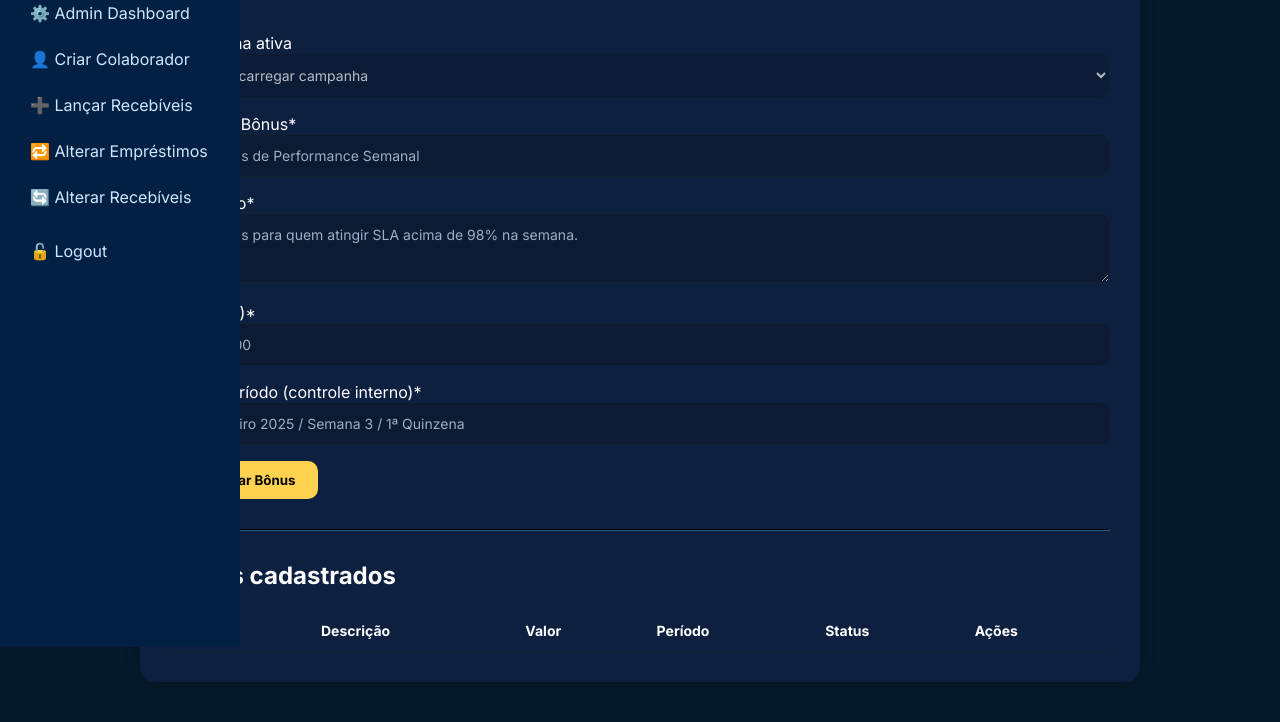
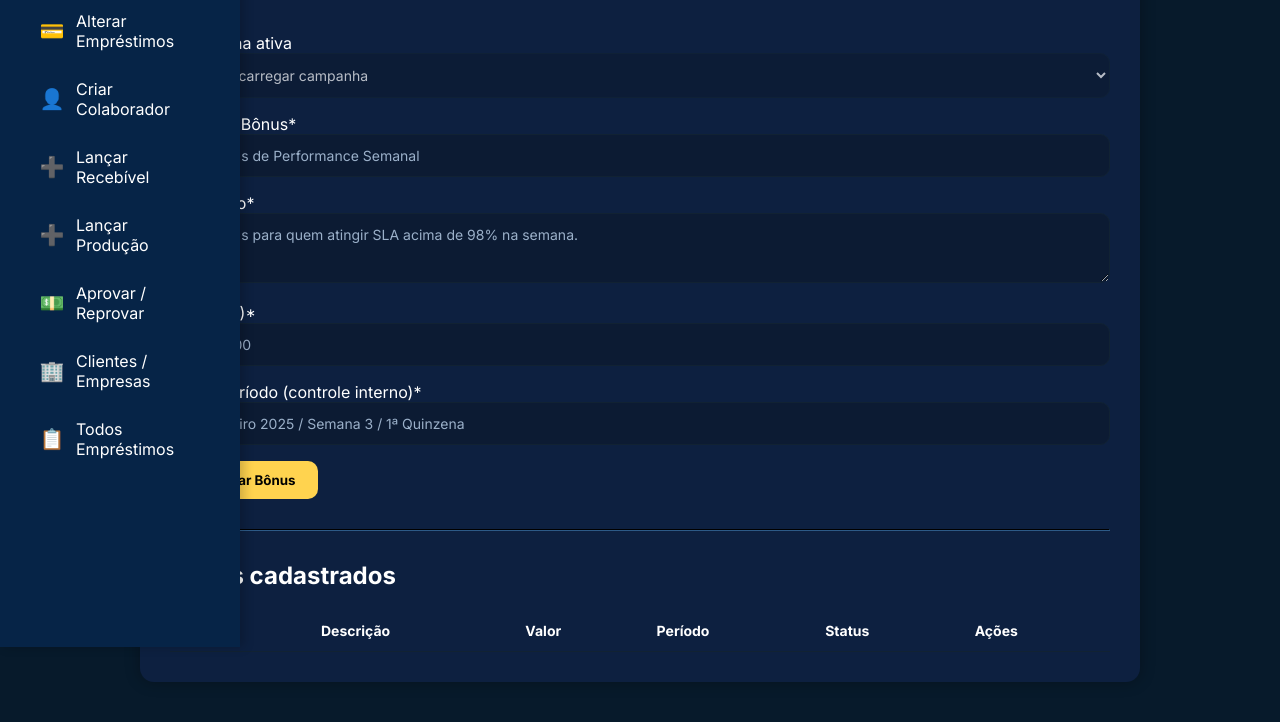
Before and after one commit to gabrielbruno2012-cpu/coelholog-finance-portal, a website: page public/admin/registrar_bonus.html in a window 1280 px wide. Shown: the part 153-875 px from the top of the page. Drawn offline with Linux system fonts and the light colour scheme; no server answers.

Commit message:
Update registrar_bonus.html

```diff
--- a/public/admin/registrar_bonus.html
+++ b/public/admin/registrar_bonus.html
@@ -164,7 +164,7 @@ th {
 
 <script>
 // Carregar sidebar admin
-fetch('/components/sidebar_admin.html')
+fetch('/admin/sidebar_admin.html')
   .then(r => r.text())
   .then(html => {
     document.getElementById("sidebar-container").innerHTML = html;
```
